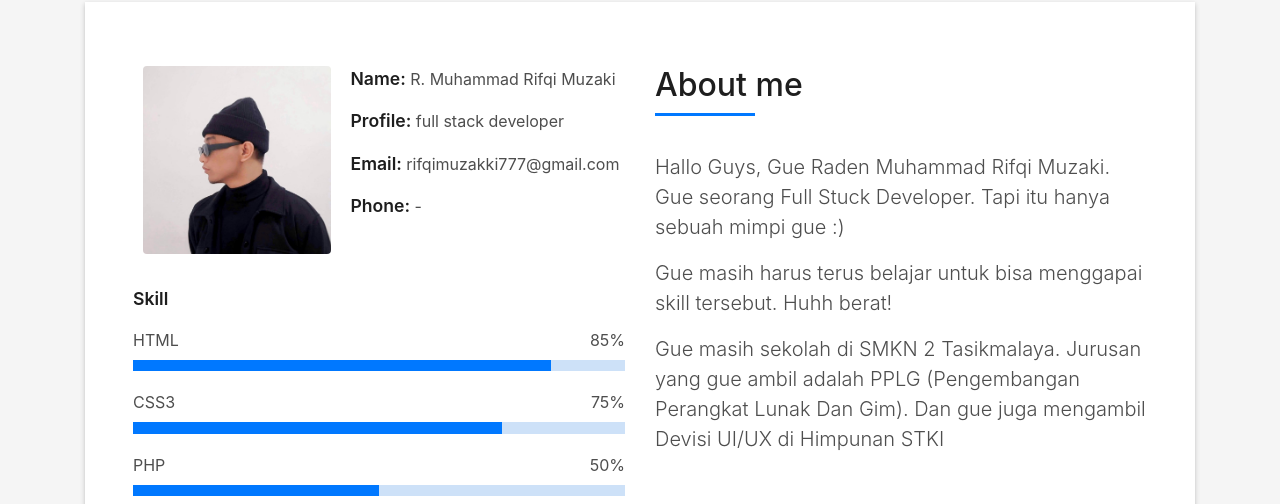
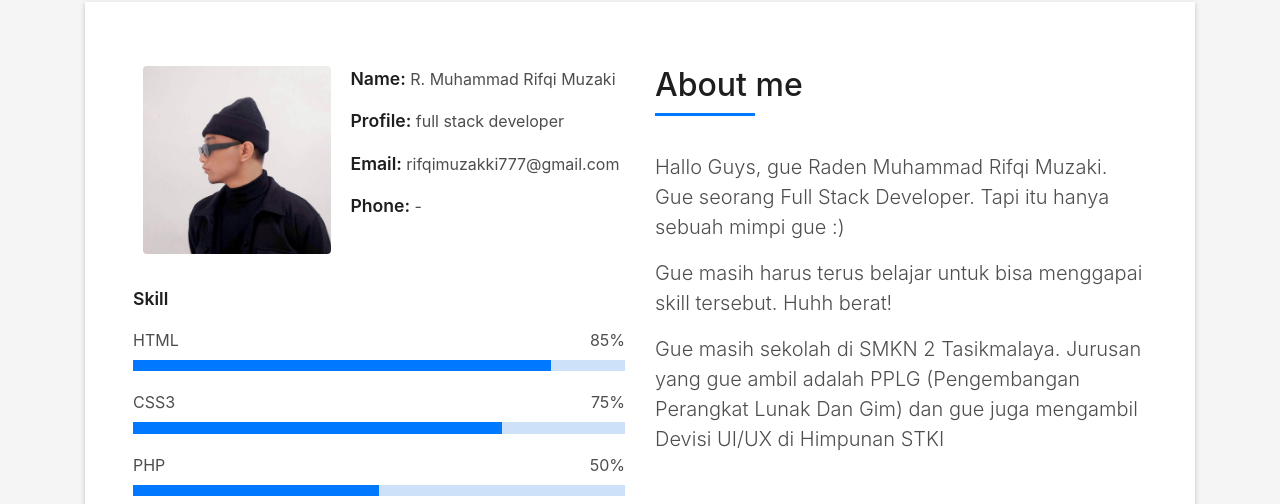
Before and after one commit to bynothuman/byfolio, a plain HTML site: page index.html in a window 1280 px wide. Shown: the part 862-1366 px from the top of the page. Drawn offline with Linux system fonts and the light colour scheme; files whose address does not match are found by name.

Commit message:
Update index.html

```diff
--- a/index.html
+++ b/index.html
@@ -129,12 +129,12 @@
                     </h5>
                   </div>
                   <p class="lead">
-                    Hallo Guys, Gue Raden Muhammad Rifqi Muzaki. Gue seorang Full Stuck Developer. Tapi itu hanya sebuah mimpi gue :)
+                    Hallo Guys, gue Raden Muhammad Rifqi Muzaki. Gue seorang Full Stack Developer. Tapi itu hanya sebuah mimpi gue :)
                   </p>
                   <p class="lead">
                     Gue masih harus terus belajar untuk bisa menggapai skill tersebut. Huhh berat!
                   <p class="lead">
-                    Gue masih sekolah di SMKN 2 Tasikmalaya. Jurusan yang gue ambil adalah PPLG (Pengembangan Perangkat Lunak Dan Gim). Dan gue juga mengambil Devisi UI/UX di Himpunan STKI
+                    Gue masih sekolah di SMKN 2 Tasikmalaya. Jurusan yang gue ambil adalah PPLG (Pengembangan Perangkat Lunak Dan Gim) dan gue juga mengambil Devisi UI/UX di Himpunan STKI
                   </p>
                 </div>
               </div>
```
